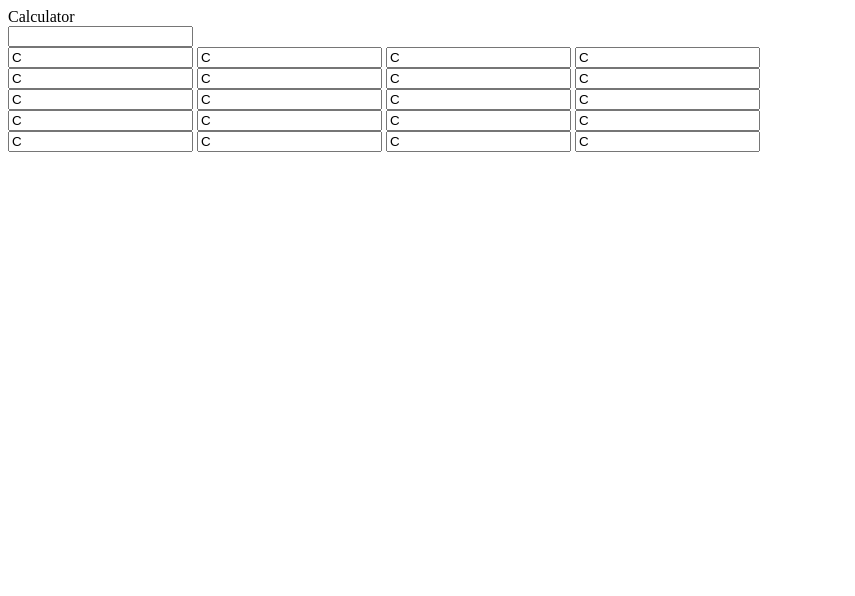
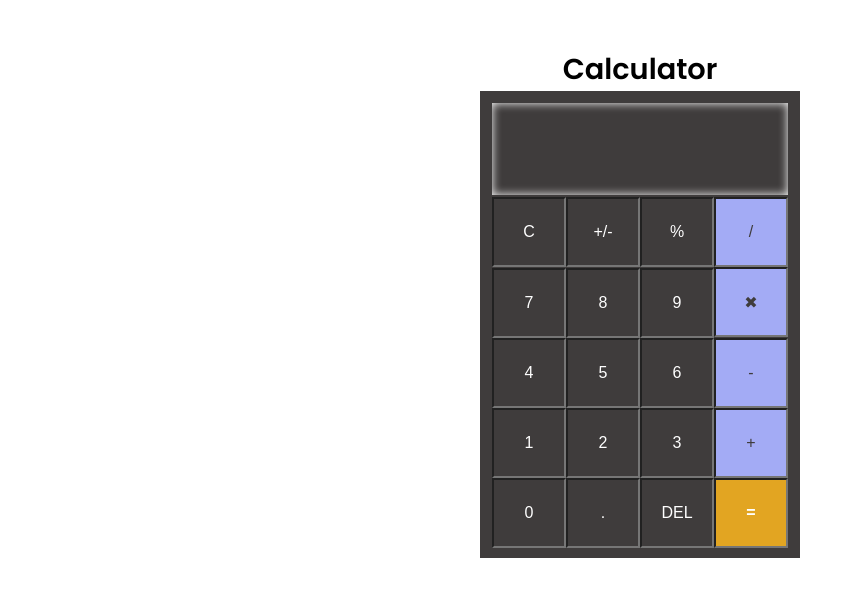
Before and after one commit to jharnakhatun2/css-practice, a plain HTML site: page calculator.html in a window 1280 px wide. Shown: the whole page, without its empty margins (0-855 px from the left). Drawn offline with Linux system fonts and the light colour scheme.

Commit message:
completed calculator css styles

```diff
--- a/assets/css/calculator.css
+++ b/assets/css/calculator.css
@@ -0,0 +1,74 @@
+@import url("https://fonts.googleapis.com/css2?family=Poppins:wght@300;400;500;600&display=swap");
+:root {
+  --primary-color: rgb(163, 171, 245);
+  --secondary-color: #3f3c3c;
+  --transition: 0.5s all ease-in-out;
+}
+*,
+*::before,
+*::after {
+  box-sizing: border-box;
+  margin: 0;
+  padding: 0;
+}
+
+body {
+  font-family: "Poppins", sans-serif;
+}
+/* ===========Calculator Styles============== */
+.section {
+  margin: 3rem;
+  text-align: center;
+}
+.header {
+  font-size: 1.8rem;
+  font-weight: bold;
+}
+.clacultor {
+  max-width: 320px;
+  margin: 0 auto;
+  background-color: var(--secondary-color);
+  padding: 10px;
+  font-size: 0;
+}
+#cal-header {
+  width: 100%;
+  height: 6rem;
+  text-align: right;
+  font-size: 1.7rem;
+  letter-spacing: 2px;
+  background-color: var(--secondary-color);
+  border: 2px solid var(--secondary-color);
+  color: #fff;
+  box-shadow: inset 0 0 10px #fff;
+
+  padding: 0 10px;
+}
+#cal-header:focus {
+  outline: none;
+}
+.cal-body {
+  max-width: 100%;
+  font-size: 0;
+}
+.button {
+}
+.btn {
+  width: 74px;
+  height: 70px;
+  text-align: center;
+  background-color: #3f3c3c;
+  color: #fff;
+  font-size: 16px;
+}
+.btn:hover {
+  color: var(--primary-color);
+  cursor: pointer;
+}
+.last-style {
+  background-color: var(--primary-color);
+  color: var(--secondary-color);
+}
+.last-style:hover {
+  color: var(--secondary-color);
+}
--- a/calculator.html
+++ b/calculator.html
@@ -11,38 +11,44 @@
       <div class="header">Calculator</div>
       <div class="clacultor">
         <div class="cal-header">
-          <input type="text" id="cal-header" />
+          <input type="text" id="cal-header" maxlength="12" />
         </div>
         <div class="cal-body">
           <div class="button">
-            <input type="text" value="C" class="btn" />
-            <input type="text" value="C" class="btn" />
-            <input type="text" value="C" class="btn" />
-            <input type="text" value="C" class="btn" />
+            <input type="text" value="C" class="btn" readonly />
+            <input type="text" value="+/-" class="btn" readonly />
+            <input type="text" value="%" class="btn" readonly />
+            <input type="text" value="/" class="btn last-style" readonly />
           </div>
           <div class="button">
-            <input type="text" value="C" class="btn" />
-            <input type="text" value="C" class="btn" />
-            <input type="text" value="C" class="btn" />
-            <input type="text" value="C" class="btn" />
+            <input type="text" value="7" class="btn" readonly />
+            <input type="text" value="8" class="btn" readonly />
+            <input type="text" value="9" class="btn" readonly />
+            <input type="text" value="✖" class="btn last-style" readonly />
           </div>
           <div class="button">
-            <input type="text" value="C" class="btn" />
-            <input type="text" value="C" class="btn" />
-            <input type="text" value="C" class="btn" />
-            <input type="text" value="C" class="btn" />
+            <input type="text" value="4" class="btn" readonly />
+            <input type="text" value="5" class="btn" readonly />
+            <input type="text" value="6" class="btn" readonly />
+            <input type="text" value="-" class="btn last-style" readonly />
           </div>
           <div class="button">
-            <input type="text" value="C" class="btn" />
-            <input type="text" value="C" class="btn" />
-            <input type="text" value="C" class="btn" />
-            <input type="text" value="C" class="btn" />
+            <input type="text" value="1" class="btn" readonly />
+            <input type="text" value="2" class="btn" readonly />
+            <input type="text" value="3" class="btn" readonly />
+            <input type="text" value="+" class="btn last-style" readonly />
           </div>
           <div class="button">
-            <input type="text" value="C" class="btn" />
-            <input type="text" value="C" class="btn" />
-            <input type="text" value="C" class="btn" />
-            <input type="text" value="C" class="btn" />
+            <input type="text" value="0" class="btn" readonly />
+            <input type="text" value="." class="btn" readonly />
+            <input type="text" value="DEL" class="btn" readonly />
+            <input
+              type="text"
+              value="="
+              style="background-color: #e2a522; font-weight: bold"
+              class="btn"
+              readonly
+            />
           </div>
         </div>
       </div>
```
